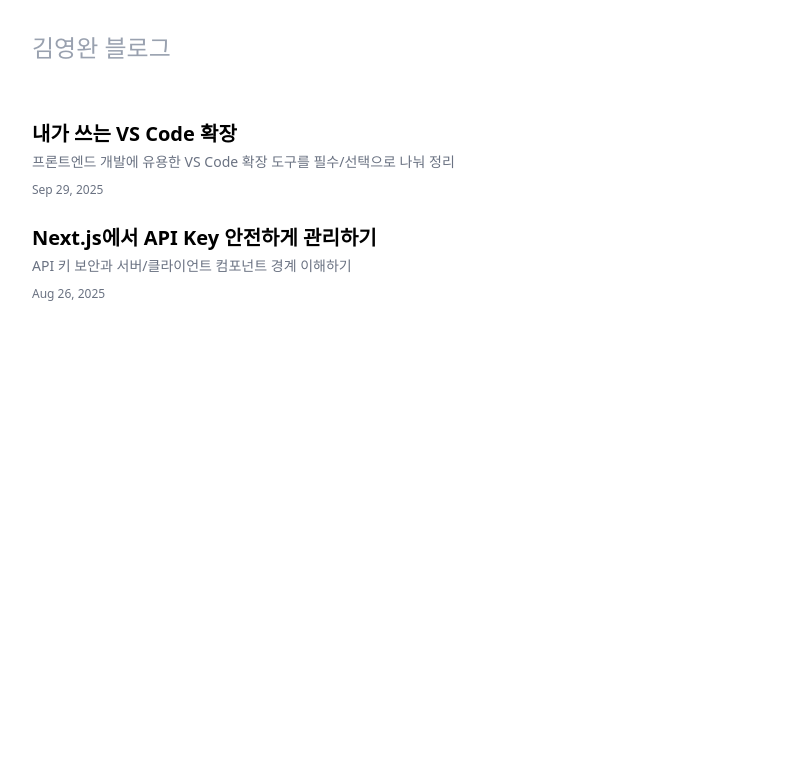
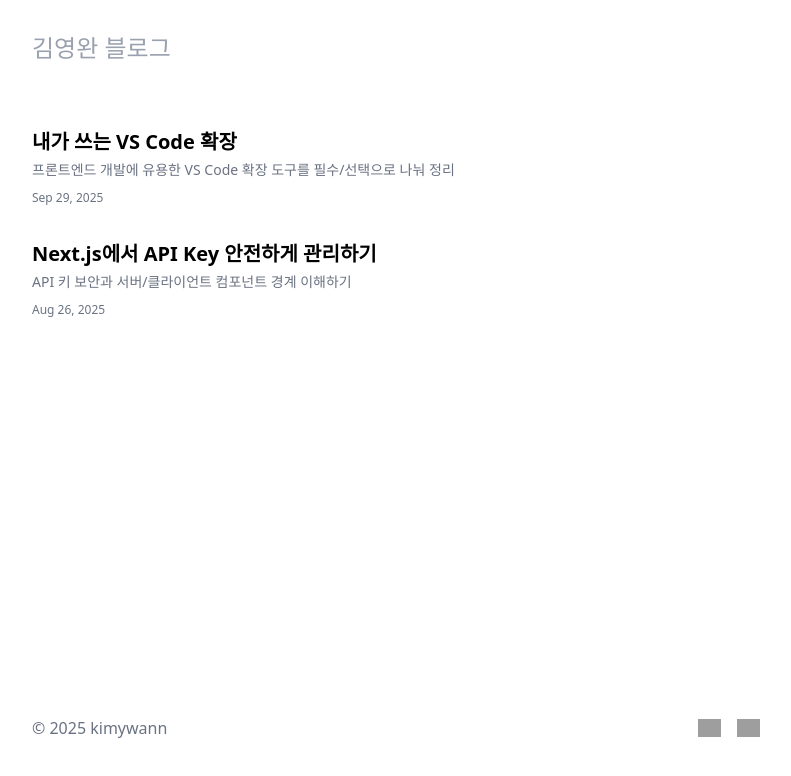
Before and after one commit to kimywann/blog, a Next.js app: page / in a window 1280 px wide. Shown: the top 776 px of the page, without its empty margins (240-1031 px from the left). Built offline with nearby package versions, Linux system fonts and the light colour scheme; grey boxes are pictures that could not be loaded.

Commit message:
refactor: 페이지별 헤더를 공통 레이아웃에 통합하고 푸터 배치

```diff
--- a/src/app/layout.tsx
+++ b/src/app/layout.tsx
@@ -1,5 +1,7 @@
 import type { Metadata } from "next";
 import "./globals.css";
+import Header from "@/components/Header";
+import { Footer } from "@/components/Footer";
 
 export const metadata: Metadata = {
   title: "kimyngwan",
@@ -14,8 +16,14 @@
   return (
     <html lang="ko">
       <body className={`font-sans antialiased`}>
-        <div className="min-h-screen">
-          <main className="max-w-3xl mx-auto px-4 py-8">{children}</main>
+        <div className="min-h-screen flex flex-col max-w-3xl mx-auto px-4">
+          <section className="mb-8 py-8">
+            <Header />
+          </section>
+          <main className="flex-1">{children}</main>
+          <section className="mt-auto py-15">
+            <Footer />
+          </section>
         </div>
       </body>
     </html>
--- a/src/app/page.tsx
+++ b/src/app/page.tsx
@@ -2,22 +2,17 @@
 import { format } from "date-fns";
 import { enUS } from "date-fns/locale";
 import { getSortedPostsData } from "@/lib/posts";
-import Header from "@/components/Header";
 
 export default async function Home() {
   const allPostsData = await getSortedPostsData();
 
   return (
-    <>
-      <section className="mb-14">
-        <Header />
-      </section>
-      <div className="space-y-6">
+    <div className="space-y-8">
       {allPostsData.map(({ slug, title, date, description }) => (
         <article key={slug} className="group">
           <Link href={`/posts/${slug}`} className="block">
             <div className="space-y-1">
-                <h2 className="text-xl font-semibold group-hover:text-blue-500 transition-colors">
+              <h2 className="text-xl font-semibold group-hover:underline">
                 {title}
               </h2>
               <p className="text-gray-500 text-sm">{description}</p>
@@ -29,6 +24,5 @@
         </article>
       ))}
     </div>
-    </>
   );
 }
--- a/src/app/posts/[slug]/page.tsx
+++ b/src/app/posts/[slug]/page.tsx
@@ -3,7 +3,6 @@
 import { enUS } from "date-fns/locale";
 import { getPostData, getSortedPostsData } from "@/lib/posts";
 import type { Metadata } from "next";
-import Header from "@/components/Header";
 
 interface PostPageProps {
   params: Promise<{
@@ -49,9 +48,6 @@
 
     return (
       <article className="max-w-none">
-        <section className="mb-14">
-          <Header />
-        </section>
         <header className="mb-8 pb-8">
           <h1 className="text-4xl font-bold text-gray-900 mb-2">
             {post.title}
```
Lines whose indentation alone changed are shown as unchanged.
